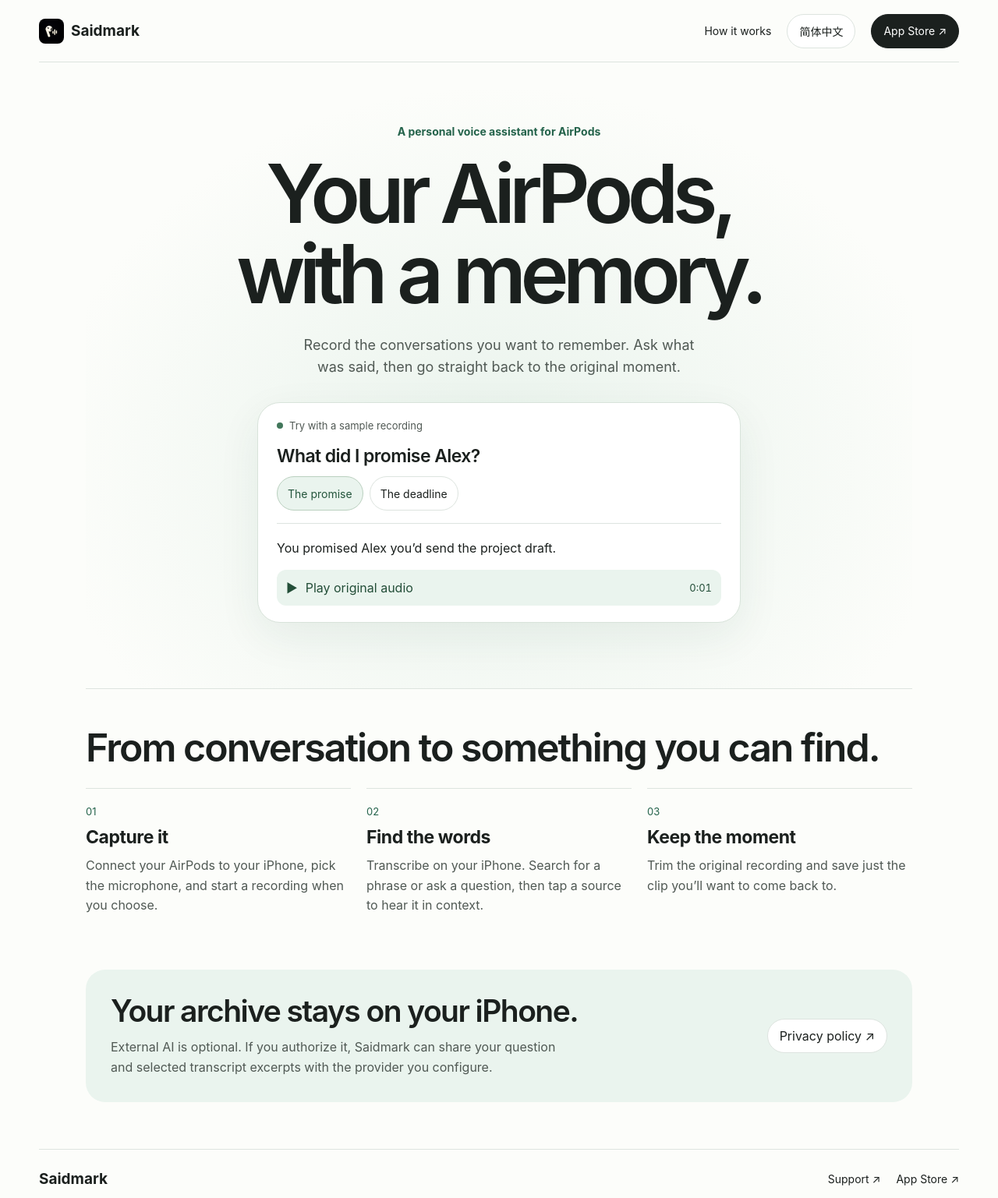
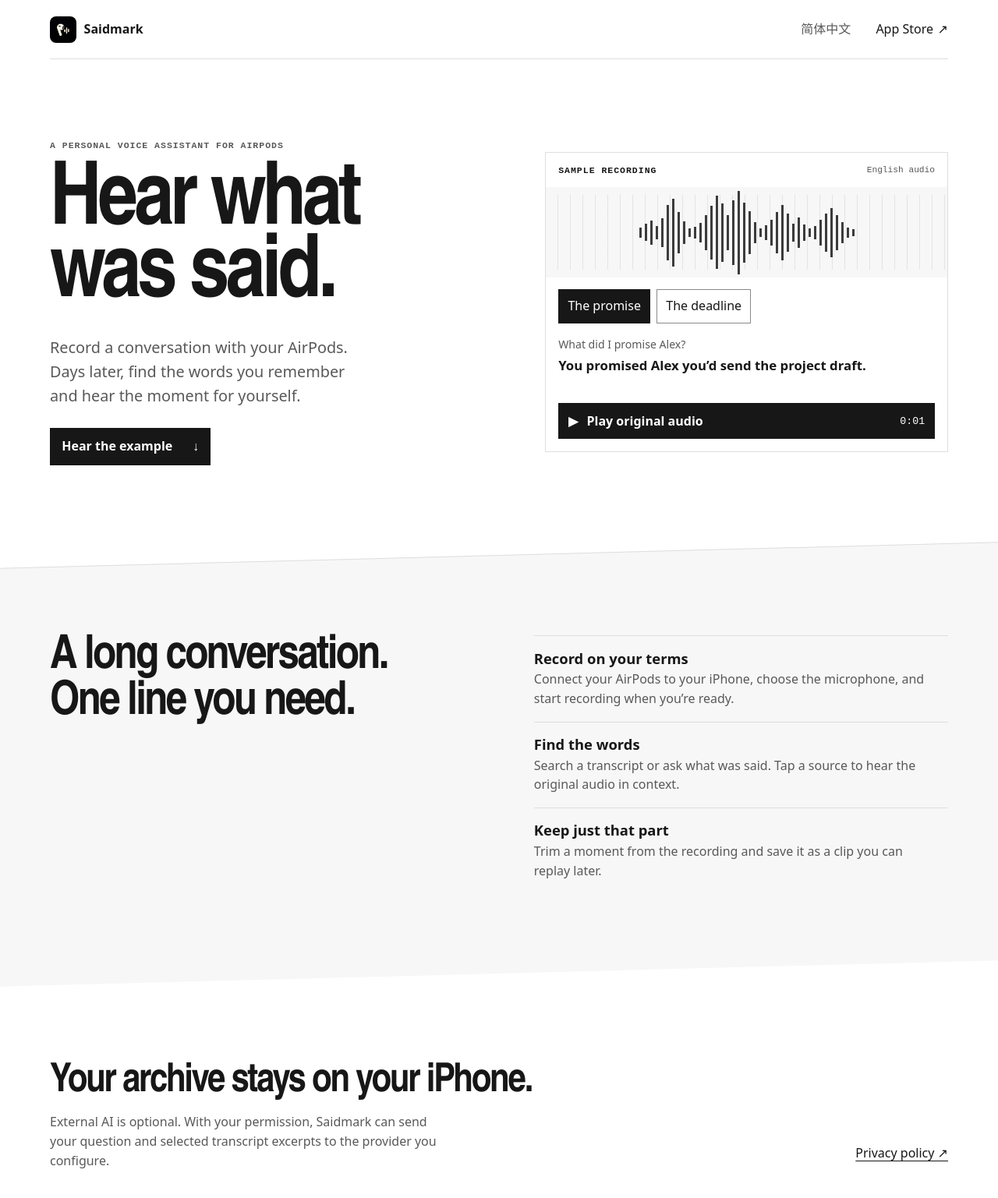
Before and after one commit to Cas0801/saidmark-site, a plain HTML site: page index.html in a window 1280 px wide. Shown: the top 1537 px of the page at 78% size. Drawn offline with Linux system fonts and the light colour scheme.

Commit message:
Redesign Saidmark landing page in monochrome

```diff
--- a/app.js
+++ b/app.js
@@ -1,8 +1,8 @@
 const labels = {
-  how: '使用方法', store: 'App Store ↗', eyebrow: '为 AirPods 打造的私人语音助理',
-  headline: '让 AirPods 记住<br>重要的对话。', intro: '录下想记住的对话。想不起时问一句，直接回听当时的原话。',
-  sample: '用示例录音体验', promise: '答应了什么', deadline: '什么时候交',
-  play: '播放录音原话', steps: '把一段对话，变成随时能找回的记忆。',
+  eyebrow: '为 AirPods 打造的私人语音助理',
+  headline: '那些话，', headlineEnd: '还能回听。', intro: '用 AirPods 录下对话。几天后，凭记得的一句话，就能找到并回听原声。',
+  try: '试听示例', audioLanguage: '英文原声', sample: '示例录音', promise: '答应了什么', deadline: '什么时候交',
+  play: '播放录音原话', steps: '聊了很久。<br>想找的就那一句。',
   capture: '录下对话', captureBody: '将 AirPods 连上 iPhone，选择麦克风，在需要时主动开始录音。',
   find: '找回原话', findBody: '在 iPhone 上转写录音，搜索短语或直接提问。点开引用即可回听原声。',
   keep: '留下重要片段', keepBody: '剪下录音中值得保留的一段，保存后随时回听。',
@@ -21,6 +21,14 @@ const play = document.querySelector('#play');
 const language = document.querySelector('#language');
 let locale = 'en';
 let selected = 'promise';
+const wave = document.querySelector('.wave');
+const levels = [12, 19, 26, 15, 32, 61, 75, 46, 25, 10, 13, 22, 39, 59, 81, 64, 39, 72, 92, 66, 48, 24, 10, 17, 29, 46, 62, 43, 20, 34, 18, 9, 14, 29, 43, 55, 39, 23, 12, 8];
+for (const [index, level] of levels.entries()) {
+  const bar = document.createElement('i');
+  bar.style.setProperty('--height', level + '%');
+  bar.style.setProperty('--delay', (index % 7) * -95 + 'ms');
+  wave.append(bar);
+}
 
 function renderExample() {
   const [question, answer] = examples[selected][locale];
@@ -29,6 +37,7 @@ function renderExample() {
 }
 function renderAudio() {
   const playing = !audio.paused && !audio.ended;
+  wave.classList.toggle('is-playing', playing);
   document.querySelector('#playIcon').textContent = playing ? 'Ⅱ' : '▶';
   document.querySelector('#playLabel').textContent = playing
     ? (locale === 'zh' ? '暂停播放' : 'Pause audio')
@@ -37,7 +46,8 @@ function renderAudio() {
 language.addEventListener('click', () => {
   locale = locale === 'en' ? 'zh' : 'en';
   document.documentElement.lang = locale === 'zh' ? 'zh-Hans' : 'en';
-  document.title = locale === 'zh' ? 'Saidmark · AirPods 私人语音助理' : 'Saidmark — Your AirPods, with a memory';
+  document.title = locale === 'zh' ? 'Saidmark · AirPods 私人语音助理' : 'Saidmark — Hear what was said';
+  language.lang = locale === 'zh' ? 'en' : 'zh-Hans';
   language.textContent = locale === 'zh' ? 'English' : '简体中文';
   language.setAttribute('aria-label', locale === 'zh' ? 'Switch to English' : '切换到简体中文');
   document.querySelector('nav').setAttribute('aria-label', locale === 'zh' ? '网站导航' : 'Site navigation');
--- a/index.html
+++ b/index.html
@@ -3,47 +3,68 @@
 <head>
   <meta charset="utf-8">
   <meta name="viewport" content="width=device-width, initial-scale=1">
-<meta name="description" content="Saidmark is your personal voice assistant for AirPods. Find what was said, hear the original moment, and keep the part that matters.">
-<title>Saidmark — Your AirPods, with a memory</title>
+  <meta name="description" content="Saidmark is a personal voice assistant for AirPods. Find what was said, hear the original moment, and keep the part that matters.">
+  <meta name="theme-color" content="#ffffff">
+  <title>Saidmark — Hear what was said</title>
   <link rel="icon" href="icon.png">
   <link rel="stylesheet" href="style.css">
   <script src="app.js" defer></script>
 </head>
 <body>
-<header>
-<a class="brand" href="./"><img src="icon.png" alt="" width="32" height="32">Saidmark</a>
-<nav aria-label="Site navigation"><a href="#how" data-text="how">How it works</a><button id="language" type="button" aria-label="切换到简体中文">简体中文</button><a class="pill dark" href="https://apps.apple.com/app/id6834664298" data-text="store">App Store ↗</a></nav>
+  <header class="header wrap">
+    <a class="brand" href="./"><img src="icon.png" alt="" width="34" height="34"> Saidmark</a>
+    <nav aria-label="Site navigation">
+      <button id="language" type="button" lang="zh-Hans">简体中文</button>
+      <a class="store" href="https://apps.apple.com/app/id6834664298">App Store <span aria-hidden="true">↗</span></a>
+    </nav>
   </header>
   <main>
-<section class="hero">
-<p class="eyebrow" data-text="eyebrow">A personal voice assistant for AirPods</p>
-<h1 data-text="headline">Your AirPods,<br>with a memory.</h1>
-<p class="intro" data-text="intro">Record the conversations you want to remember. Ask what was said, then go straight back to the original moment.</p>
-<div class="demo" id="demo">
-<div class="demo-top"><span class="live-dot"></span><span data-text="sample">Try with a sample recording</span></div>
-<div class="prompt" id="prompt" data-text="prompt">What did I promise Alex?</div>
+    <section class="hero wrap">
+      <div class="hero-copy">
+        <p class="label" data-text="eyebrow">A personal voice assistant for AirPods</p>
+        <h1><span data-text="headline">Hear what</span><em data-text="headlineEnd">was said.</em></h1>
+        <p class="intro" data-text="intro">Record a conversation with your AirPods. Days later, find the words you remember and hear the moment for yourself.</p>
+        <a class="primary" href="#demo"><span data-text="try">Hear the example</span> <span aria-hidden="true">↓</span></a>
+      </div>
+      <section class="demo" id="demo" aria-labelledby="demo-label">
+        <div class="demo-top">
+          <h2 class="label" id="demo-label" data-text="sample">Sample recording</h2>
+          <span class="spool" data-text="audioLanguage">English audio</span>
+        </div>
+        <div class="wave" aria-hidden="true"></div>
+        <div class="demo-body">
           <div class="choices" role="group" aria-label="Sample questions">
             <button type="button" data-question="promise" data-text="promise" aria-pressed="true">The promise</button>
             <button type="button" data-question="deadline" data-text="deadline" aria-pressed="false">The deadline</button>
           </div>
-<div class="answer">
-<p id="answer" aria-live="polite">You promised Alex you’d send the project draft.</p>
-<button id="play" class="audio" type="button"><span id="playIcon" aria-hidden="true">▶</span><span id="playLabel" data-text="play">Play original audio</span><span class="time" id="time">0:01</span></button>
+          <div class="response" aria-live="polite">
+            <p id="prompt">What did I promise Alex?</p>
+            <p id="answer">You promised Alex you’d send the project draft.</p>
+          </div>
+          <button id="play" class="audio" type="button"><span id="playIcon" aria-hidden="true">▶</span><span id="playLabel">Play original audio</span><span class="time" id="time" aria-hidden="true">0:01</span></button>
           <audio id="source" src="demo.m4a" preload="none"></audio>
           <p id="audioError" role="status" hidden data-text="audioError">Audio could not play. Please try again.</p>
         </div>
+      </section>
+    </section>
+    <section class="workflow" id="how" aria-labelledby="workflow-title">
+      <div class="wrap workflow-inner">
+        <h2 id="workflow-title" data-text="steps">A long conversation.<br>One line you need.</h2>
+        <div class="steps">
+          <article><h3 data-text="capture">Record on your terms</h3><p data-text="captureBody">Connect your AirPods to your iPhone, choose the microphone, and start recording when you’re ready.</p></article>
+          <article><h3 data-text="find">Find the words</h3><p data-text="findBody">Search a transcript or ask what was said. Tap a source to hear the original audio in context.</p></article>
+          <article><h3 data-text="keep">Keep just that part</h3><p data-text="keepBody">Trim a moment from the recording and save it as a clip you can replay later.</p></article>
+        </div>
       </div>
     </section>
-<section class="steps" id="how">
-<h2 data-text="steps">From conversation to something you can find.</h2>
-<div class="grid">
-<article><span class="number">01</span><h3 data-text="capture">Capture it</h3><p data-text="captureBody">Connect your AirPods to your iPhone, pick the microphone, and start a recording when you choose.</p></article>
-<article><span class="number">02</span><h3 data-text="find">Find the words</h3><p data-text="findBody">Transcribe on your iPhone. Search for a phrase or ask a question, then tap a source to hear it in context.</p></article>
-<article><span class="number">03</span><h3 data-text="keep">Keep the moment</h3><p data-text="keepBody">Trim the original recording and save just the clip you’ll want to come back to.</p></article>
-</div>
+    <section class="privacy wrap">
+      <div><h2 data-text="privateTitle">Your archive stays on your iPhone.</h2><p data-text="privateBody">External AI is optional. With your permission, Saidmark can send your question and selected transcript excerpts to the provider you configure.</p></div>
+      <a href="https://stitch-somersault-dc1.notion.site/Saidmark-Privacy-Policy-4174045edec080e8a9c1d0eac14900ad" data-text="policy">Privacy policy ↗</a>
     </section>
-<section class="privacy"><div><h2 data-text="privateTitle">Your archive stays on your iPhone.</h2><p data-text="privateBody">External AI is optional. If you authorize it, Saidmark can share your question and selected transcript excerpts with the provider you configure.</p></div><a class="pill" href="https://stitch-somersault-dc1.notion.site/Saidmark-Privacy-Policy-4174045edec080e8a9c1d0eac14900ad" data-text="policy">Privacy policy ↗</a></section>
   </main>
-<footer><a class="brand" href="./">Saidmark</a><div><a href="https://stitch-somersault-dc1.notion.site/Saidmark-Support-4174045edec0801ea4ecc28342179a8f" data-text="support">Support ↗</a><a href="https://apps.apple.com/app/id6834664298" data-text="store">App Store ↗</a></div></footer>
+  <footer class="wrap">
+    <a class="brand" href="./">Saidmark</a>
+    <div><a href="https://stitch-somersault-dc1.notion.site/Saidmark-Support-4174045edec0801ea4ecc28342179a8f" data-text="support">Support ↗</a><a href="https://apps.apple.com/app/id6834664298">App Store ↗</a></div>
+  </footer>
 </body>
 </html>
--- a/style.css
+++ b/style.css
@@ -1,43 +1,80 @@
-:root{color-scheme:light;--ink:#1b201e;--muted:#505954;--line:#dde4df;--mint:#eaf4ee;--green:#24634b}
-*{box-sizing:border-box}
-body{margin:0;background:#fcfdfa;color:var(--ink);font-family:"Inter",-apple-system,BlinkMacSystemFont,"Segoe UI",sans-serif}
-a{color:inherit;text-decoration:none}
-button{font:inherit;color:inherit;cursor:pointer}
-a,button{-webkit-tap-highlight-color:transparent}
-:focus-visible{outline:3px solid var(--green);outline-offset:4px}
-header,footer{width:min(1180px,calc(100% - 48px));margin:auto;display:flex;align-items:center;justify-content:space-between;gap:20px}
-header{min-height:80px;border-bottom:1px solid var(--line)}
-.brand{display:inline-flex;align-items:center;gap:9px;font-weight:700;font-size:19px;min-height:44px}
-.brand img{border-radius:8px}
-nav,footer div{display:flex;align-items:center;gap:20px;font-size:14px}
-nav a,footer a{display:inline-flex;align-items:center;min-height:44px}
-nav button,.pill{border:1px solid var(--line);border-radius:999px;background:white;padding:0 15px;min-height:44px;display:inline-flex;align-items:center;white-space:nowrap}
-.pill.dark{background:var(--ink);border-color:var(--ink);color:#fff}
-main{width:min(1060px,calc(100% - 48px));margin:auto}
-.hero{text-align:center;padding:80px 0 84px;background:radial-gradient(ellipse 55% 60% at 50% 64%,#e9f3ec,transparent)}
-.eyebrow{font-size:14px;font-weight:650;color:var(--green);margin:0 0 20px}
-h1{font-size:clamp(48px,8.2vw,106px);line-height:.98;letter-spacing:-.072em;margin:0;font-weight:630}
-.intro{max-width:510px;margin:26px auto 32px;font-size:18px;line-height:1.55;color:var(--muted)}
-.demo{text-align:left;width:min(100%,620px);margin:auto;border:1px solid #d8e3da;background:white;border-radius:29px;padding:21px 24px;box-shadow:0 18px 55px #21453312}
-.demo-top{display:flex;align-items:center;gap:8px;font-size:13px;color:var(--muted)}
-.live-dot{width:8px;height:8px;border-radius:50%;background:#42775b}
-.prompt{font-size:23px;letter-spacing:-.025em;margin:17px 0 12px;font-weight:600}
-.choices{display:flex;gap:8px;flex-wrap:wrap}
-.choices button{min-height:44px;border-radius:999px;border:1px solid var(--line);background:white;padding:0 13px;font-size:14px}
-.choices button[aria-pressed=true]{background:var(--mint);border-color:#bad0bf;color:#24553c}
-.answer{border-top:1px solid var(--line);margin-top:16px;padding-top:3px}
-.answer p{line-height:1.5}
-.audio{width:100%;display:flex;align-items:center;gap:10px;min-height:46px;padding:0 12px;border:0;border-radius:12px;background:var(--mint);text-align:left;color:#234e38}
-.time{margin-left:auto;font-variant-numeric:tabular-nums;font-size:13px}
-.steps{padding:48px 0 70px;border-top:1px solid var(--line)}
-h2{letter-spacing:-.04em;font-size:clamp(29px,5vw,50px);line-height:1.08;margin:0 0 25px;font-weight:620}
-.grid{display:grid;grid-template-columns:repeat(3,1fr);gap:20px}
-article{border-top:1px solid var(--line);padding-top:18px}
-.number{color:var(--green);font-size:13px}
-h3{font-size:23px;letter-spacing:-.02em;margin:10px 0}
-article p,.privacy p{color:var(--muted);line-height:1.58;margin:0;max-width:600px}
-.privacy{margin-bottom:60px;border-radius:25px;padding:32px;background:var(--mint);display:flex;align-items:center;justify-content:space-between;gap:20px}
-.privacy h2{font-size:clamp(25px,4vw,39px);margin-bottom:13px}
-footer{border-top:1px solid var(--line);min-height:76px}
-@media(max-width:650px){header,footer,main{width:calc(100% - 32px)}header{min-height:66px}nav{gap:7px}nav>a:not(.pill){display:none}.hero{padding:58px 0 57px}.demo{padding:16px}.grid{grid-template-columns:1fr}.privacy{align-items:flex-start;flex-direction:column;padding:23px}.intro{font-size:16px}h1{letter-spacing:-.06em}}
-@media(max-width:350px){nav .pill,nav button{padding-inline:9px}.brand{font-size:16px}}
+:root {
+  color-scheme: light;
+  --ink: #171717;
+  --paper: #ffffff;
+  --muted: #595959;
+  --surface: #f7f7f7;
+  --line: #dedede;
+  --display: "Arial Narrow", "Helvetica Neue", Arial, sans-serif;
+  --mono: ui-monospace, "Courier New", monospace;
+}
+* { box-sizing: border-box; }
+html { scroll-behavior: smooth; }
+body { margin: 0; background: var(--paper); color: var(--ink); font: 1rem/1.55 system-ui, sans-serif; }
+h1, h2, h3, p { margin: 0; }
+a { color: inherit; text-underline-offset: .25em; }
+button { color: inherit; font: inherit; cursor: pointer; }
+:focus-visible { outline: 2px solid var(--ink); outline-offset: 4px; }
+.wrap { width: min(100% - 2 * clamp(20px, 5vw, 80px), 1360px); margin-inline: auto; }
+.header, footer { display: flex; justify-content: space-between; align-items: center; gap: 1rem; }
+.header { min-height: 76px; border-bottom: 1px solid var(--line); }
+.brand { display: inline-flex; align-items: center; gap: .6rem; font-weight: 760; text-decoration: none; min-height: 44px; }
+.brand img { border-radius: 8px; }
+nav, footer div { display: flex; align-items: center; gap: clamp(.65rem, 2vw, 1.5rem); }
+nav a, nav button, footer a { display: inline-flex; align-items: center; gap: .35em; min-height: 44px; }
+nav button { padding: 0 .5rem; border: 0; background: transparent; color: var(--muted); }
+nav a { text-decoration: none; }
+.hero { display: grid; grid-template-columns: minmax(0, 1.05fr) minmax(310px, .95fr); gap: clamp(28px, 5vw, 84px); align-items: center; padding-block: clamp(50px, 8vw, 112px) clamp(64px, 9vw, 122px); }
+.label { font: 650 .72rem/1.5 var(--mono); letter-spacing: .085em; text-transform: uppercase; }
+.hero-copy .label { color: var(--muted); }
+h1 { margin-block: .18em .25em; font: 900 clamp(4rem, 8.8vw, 9rem)/.83 var(--display); letter-spacing: -.045em; }
+h1 span, h1 em { display: block; }
+h1 em { color: var(--ink); font-style: normal; }
+html[lang="zh-Hans"] h1 { font-size: clamp(3rem, 6vw, 7rem); line-height: 1; letter-spacing: -.075em; }
+.intro { color: var(--muted); font-size: clamp(1rem, 1.55vw, 1.25rem); max-width: 34ch; }
+.primary { display: inline-flex; align-items: center; gap: 1.6rem; min-height: 48px; margin-top: 1.6rem; padding: .55rem .95rem; background: var(--ink); color: var(--paper); font-weight: 750; text-decoration: none; }
+.primary:hover, .audio:hover { background: #383838; }
+.demo { scroll-margin-top: 20px; border: 1px solid var(--line); background: var(--paper); min-width: 0; }
+.demo-top { display: flex; justify-content: space-between; align-items: center; padding: .85rem 1rem; }
+.spool { color: var(--muted); font: .7rem var(--mono); }
+.wave { overflow: hidden; height: 116px; display: flex; justify-content: center; align-items: center; gap: 4px; padding-inline: 18px; background: var(--surface); position: relative; }
+.wave::before { content: ""; position: absolute; inset: 10px 0; background: repeating-linear-gradient(90deg, transparent 0 15px, #17171716 15px 16px); }
+.wave i { width: 3px; flex: 0 1 3px; min-width: 1px; height: var(--height); background: var(--ink); z-index: 1; opacity: .83; }
+.wave.is-playing i { animation: level .95s ease-in-out infinite alternate; animation-delay: var(--delay); }
+@keyframes level { to { transform: scaleY(.48); } }
+.demo-body { padding: .9rem 1rem 1rem; }
+.choices { display: flex; flex-wrap: wrap; gap: .5rem; }
+.choices button { min-height: 44px; border: 1px solid #8a8a8a; background: transparent; padding: .3rem .7rem; }
+.choices button[aria-pressed="true"] { background: var(--ink); color: var(--paper); border-color: var(--ink); }
+.response { padding-block: 1rem; min-height: 6.4rem; }
+#prompt { color: var(--muted); font-size: .88rem; margin-bottom: .2rem; }
+#answer { font-size: 1.05rem; font-weight: 640; }
+.audio { display: grid; grid-template-columns: auto 1fr auto; align-items: center; gap: .7rem; width: 100%; min-height: 46px; background: var(--ink); color: var(--paper); padding: .55rem .8rem; border: 0; text-align: left; font-weight: 700; }
+.time { font: .83rem var(--mono); }
+#audioError { margin-top: .5rem; color: var(--ink); }
+.workflow { background: var(--surface); color: var(--ink); border-top: 1px solid var(--line); transform: skewY(-1.5deg); }
+.workflow-inner { transform: skewY(1.5deg); display: grid; grid-template-columns: 1fr 1fr; gap: clamp(20px, 7vw, 108px); padding-block: clamp(52px, 8vw, 110px); }
+.workflow h2, .privacy h2 { font: 850 clamp(2.2rem, 4.7vw, 5rem)/.98 var(--display); letter-spacing: -.044em; }
+.steps article { border-top: 1px solid var(--line); padding: .9rem 0 1.05rem; }
+.steps h3 { font-size: 1.15rem; }
+.steps p, .privacy p { max-width: 56ch; }
+.steps p { color: var(--muted); }
+.privacy { padding-block: clamp(64px, 9vw, 126px); display: grid; grid-template-columns: 1fr auto; gap: 1rem; align-items: end; }
+.privacy h2 { font-size: clamp(2rem, 4vw, 3.5rem); }
+.privacy p { color: var(--muted); margin-top: .8rem; }
+.privacy a { display: inline-flex; align-items: center; min-height: 44px; }
+footer { border-top: 1px solid var(--line); min-height: 78px; }
+@media (max-width: 760px) {
+  .hero, .workflow-inner, .privacy { grid-template-columns: 1fr; }
+  .hero { padding-top: 44px; }
+  h1 { font-size: clamp(3.65rem, 12vw, 6rem); }
+  .workflow-inner { gap: 1.6rem; }
+  .privacy a { justify-self: start; }
+}
+@media (max-width: 360px) {
+  .header, footer { flex-wrap: wrap; gap: 0; padding-block: .35rem; }
+}
+@media (prefers-reduced-motion: reduce) {
+  html { scroll-behavior: auto; }
+  .wave.is-playing i { animation: none; }
+}
```
Lines whose indentation alone changed are shown as unchanged.
